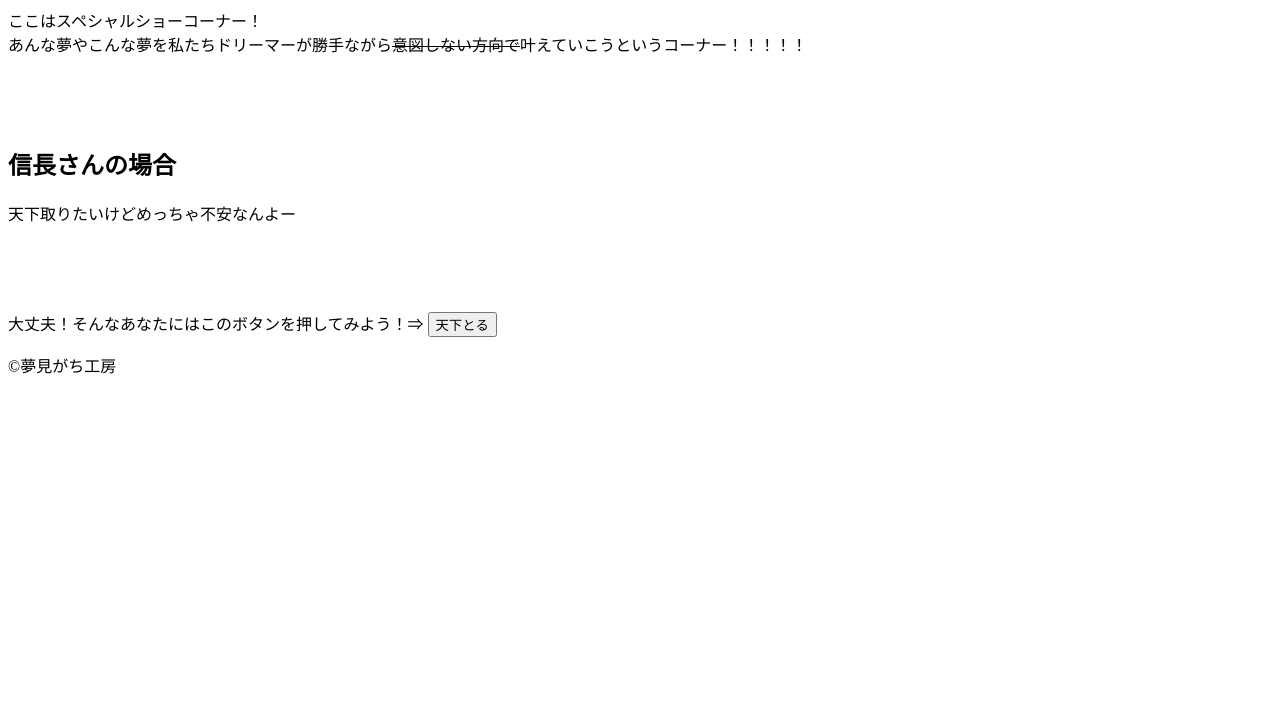
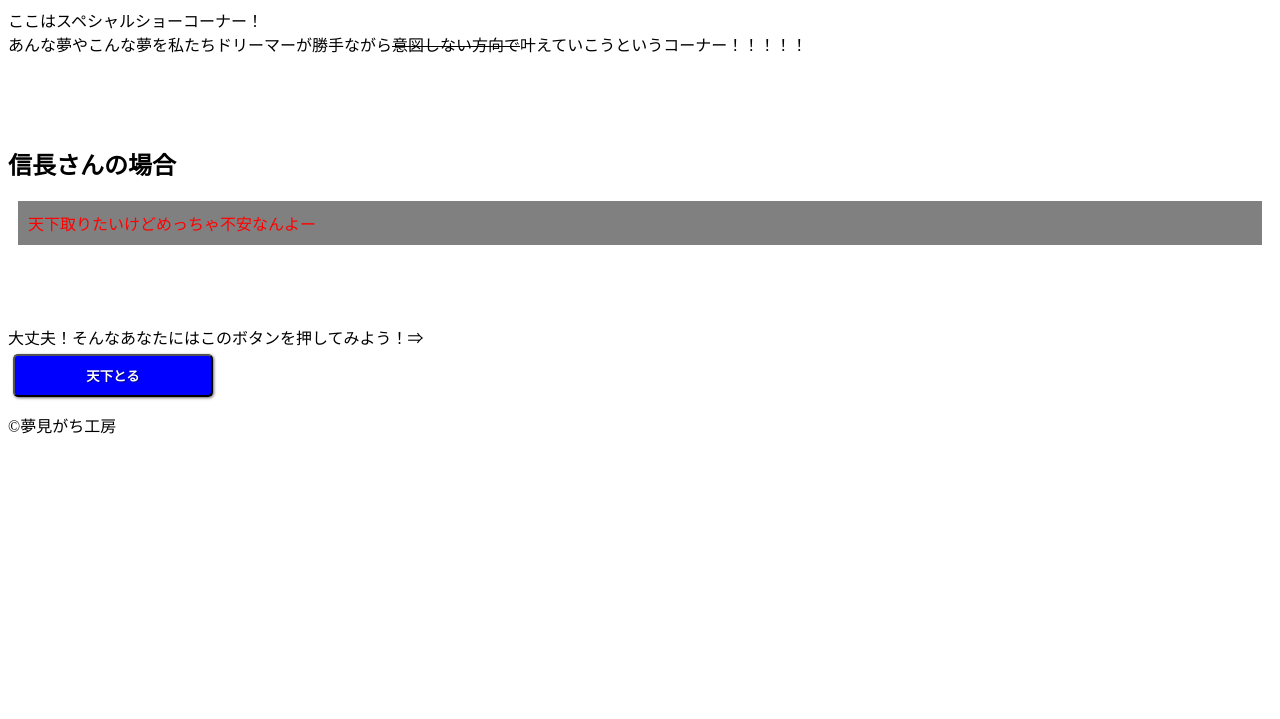
Before and after one commit to KakutouEbifly/web1-9, a plain HTML site: page index.html in a window 1280 px wide. Shown: the part 81-800 px from the top of the page. Drawn offline with Linux system fonts and the light colour scheme.

Commit message:
Update index.html

```diff
--- a/index.html
+++ b/index.html
@@ -3,7 +3,7 @@
   <head>
     <meta charset="UTF-8"/>
     <title>スペシャルコーナー</title>
-    <link rel="stylesheet" type="css/text" href="css/default.css">
+    <link rel="stylesheet" type="text/css" href="css/default.css">
   </head>
 
   <body>
```
